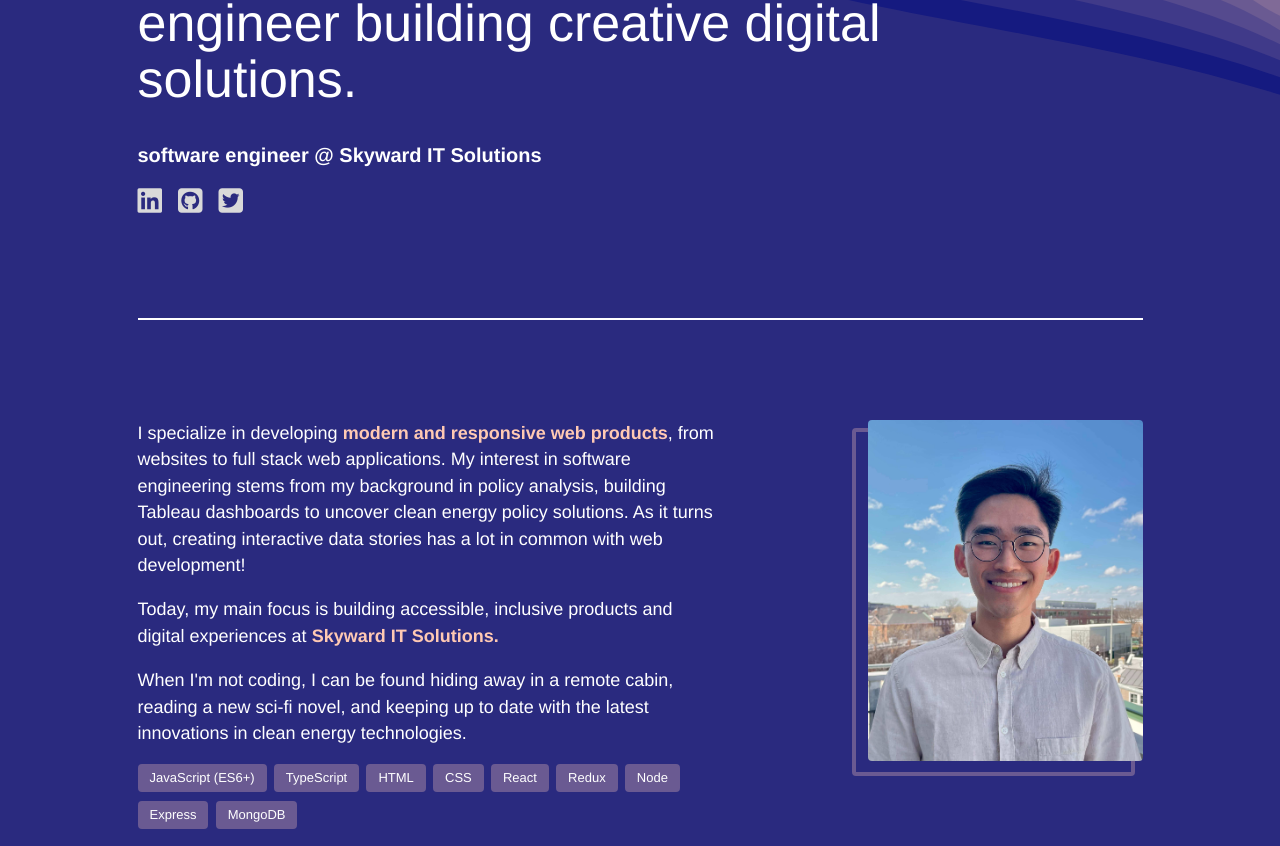
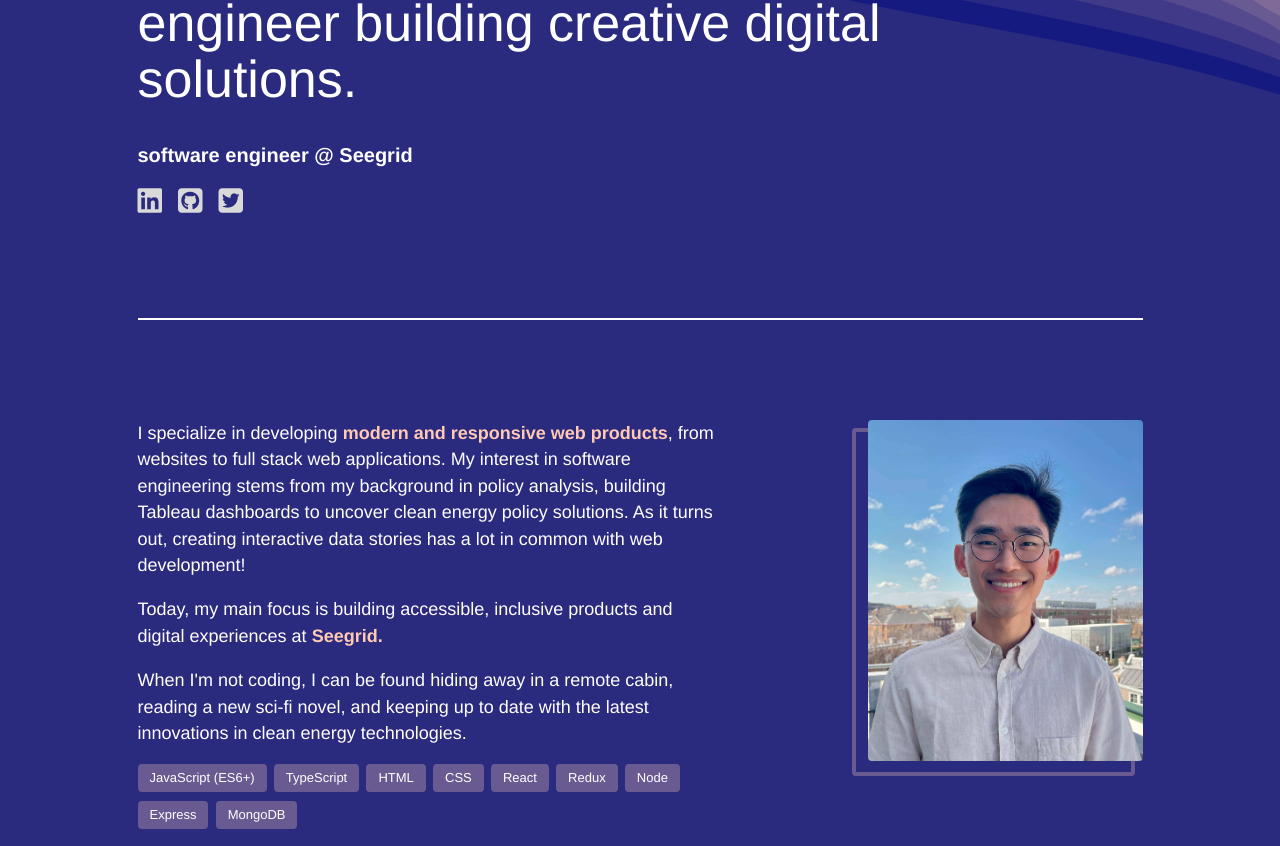
Before and after one commit to danjkim21/portfolio-daniel-kim, a React (Vite) app: page / in a window 1280 px wide. Shown: the part 412-1258 px from the top of the page. Built offline with nearby package versions, Linux system fonts and the light colour scheme; some icons are missing.

Commit message:
update job details

```diff
--- a/src/assets/data/myDetails.ts
+++ b/src/assets/data/myDetails.ts
@@ -7,8 +7,8 @@ const myDetails: MyDetailsInterface = {
   email: 'dan.jkim21@gmail.com',
   position: 'software engineer',
   location: 'Philadelphia, PA, United States',
-  company: 'Skyward IT Solutions',
-  companyLink: new URL('https://skywarditsolutions.com/'),
+  company: 'Seegrid',
+  companyLink: new URL('https://seegrid.com/'),
   skills: [
     'JavaScript (ES6+)',
     'TypeScript',
```
